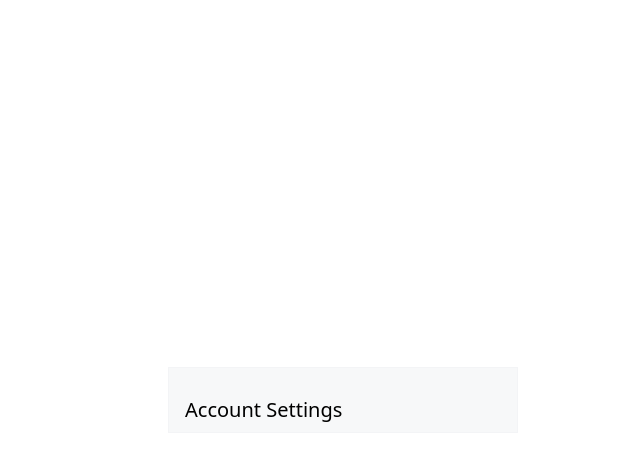
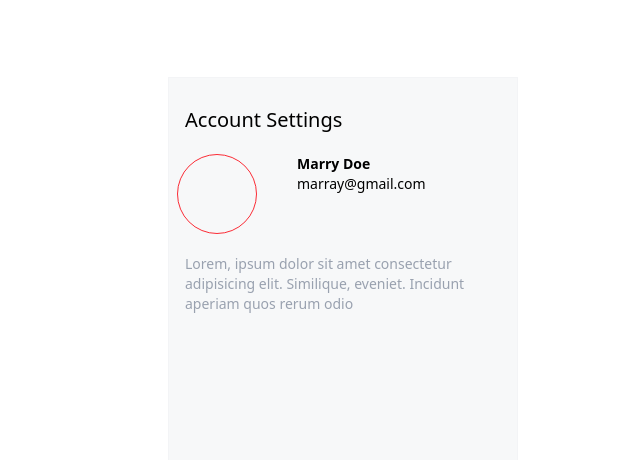
Before and after one commit to TanmayVidhate/Educase_India, a React (Vite) app: page /account in a window 1280 px wide. Shown: the top 460 px of the page, without its empty margins (297-937 px from the left). Built offline with nearby package versions, Linux system fonts and the light colour scheme.

Commit message:
add code

```diff
--- a/src/Views/AccountSettings.jsx
+++ b/src/Views/AccountSettings.jsx
@@ -7,23 +7,36 @@ import InputField from '../Components/InputField'
 import Button from '../Components/Button';
 
 function AccountSettings() {
-  return (
-    <>
-         <div className='h-screen w-screen  flex justify-center items-center '>
+    return (
+        <>
+            <div className='h-screen w-screen  flex justify-center items-center '>
 
                 <div className='border border-gray-100 min-h-min w-[350px] p-2 bg-[#f7f8f9]'>
                     <div className='pl-2 w-1/2 mt-5'>
                         <p className='text-xl font-medium '>Account Settings</p>
                     </div>
 
+                    <div className='mt-5 flex justify-start items-start gap-10'>
+                        <div className='h-20 w-20 border border-red-500 rounded-full'></div>
 
+                        <div className=''>
+                            <p className='text-sm font-bold'>Marry Doe</p>
+                            <p className='text-sm'>marray@gmail.com</p>
+                        </div>
+                    </div>
 
+                    <div className='mt-5' >
+                        <p className='pl-2 text-sm text-gray-400'>Lorem, ipsum dolor sit amet consectetur adipisicing elit. Similique, eveniet. Incidunt aperiam quos rerum odio</p>
+                    </div>
 
+                    <div className='h-[50vh]'>
+
+                    </div>
                 </div>
 
             </div>
-    </>
-  )
+        </>
+    )
 }
 
 export default AccountSettings
```
